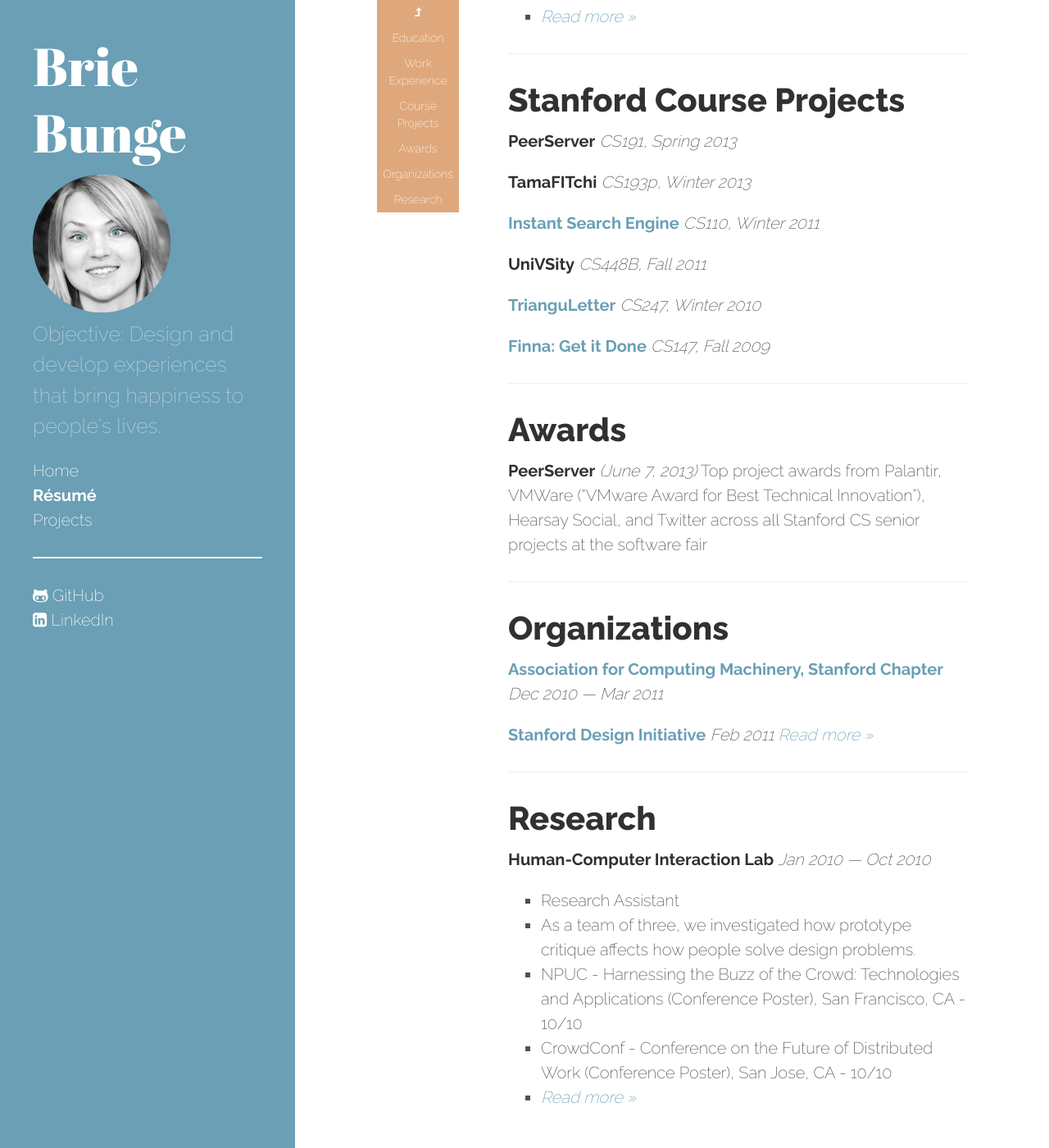
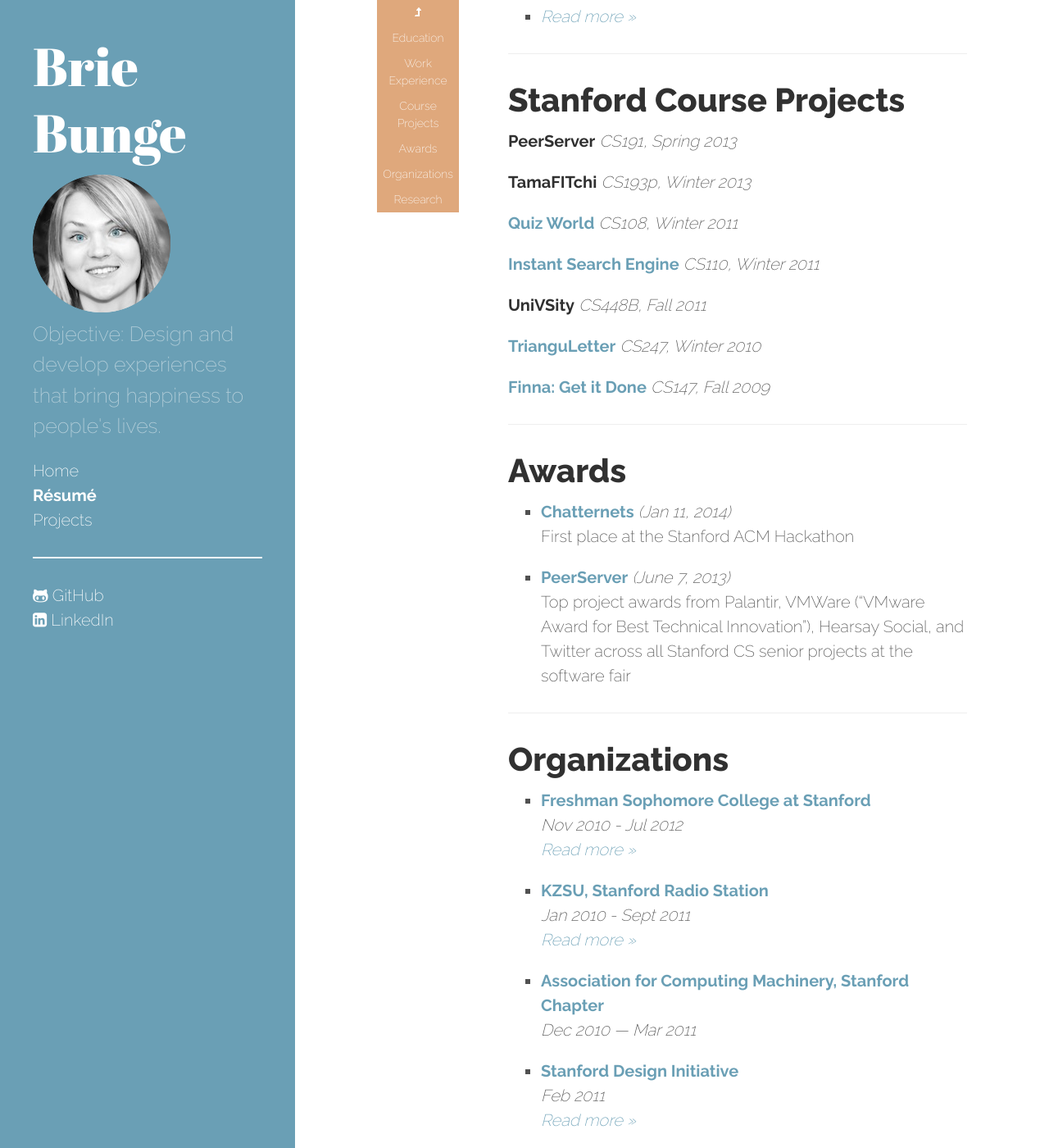
Before and after one commit to brieb/brieb.github.io, a Jekyll site: the page built from resume.md, in a window 1280 px wide and 1400 px high, scrolled down 3209 px. Shown: the whole window at 82% size. Built offline with Jekyll 4.4.1, drawn with Linux system fonts in a browser that asks for light colours; nearby versions of some CDN libraries; Markdown is read by kramdown in place of the engine named in the settings.

Commit message:
fixed resume links

```diff
--- a/resume.md
+++ b/resume.md
@@ -46,7 +46,7 @@
 
 - Web Engineer
 - Designed and developed an internal website to aid the customer support team, a restaurant menu management interface, and the member website. Emphasis on object-oriented JS and maintainable code.
-- _[Read more &raquo;](/clinkle-internship-summer-2012)_
+- _[Read more &raquo;](/portfolio/2012/06/25/mobile-payments/)_
 
 
 ## [Piazza](https://piazza.com/) _Winter 2012_
@@ -54,7 +54,7 @@
 
 - Engineer
 - Designed and developed the course homepage feature. Learned Amazon S3, Backbone.js, and Twitter Bootstrap to quickly launch the initial version. Iterated based on user feedback and analytics.
-- _[Read more &raquo;](/piazza-internship-winter-2012)_
+- _[Read more &raquo;](/portfolio/2012/04/01/piazza/)_
 
 
 ## [Facebook](http://www.facebook.com/) _Summer 2011_
@@ -77,7 +77,7 @@
 
 - Consumer Experience Intern
 - Learned CakePHP, jQuery, and visual design while designing a checklist used for communication between team leads and the Consumer Experience Team before launching projects. Learned the Wordpress database structure and a PHP PDF library in three weeks to build a weekly report generator, saving the team hours every week. Built an internal visual HTML DIFF viewer for AOL Mail team.
-- _[Read more &raquo;](/aol-consumer-experience-winter-2011)_
+- _[Read more &raquo;](/portfolio/2011/01/01/aol/)_
 
 
 ---
@@ -88,28 +88,45 @@
 
 __TamaFITchi__ _CS193p, Winter 2013_
 
-__[Instant Search Engine](/cs110-assignment-instant-search-engine-winter-2011)__ _CS110, Winter 2011_
+__[Quiz World](/portfolio/2011/03/01/quiz-world/)__ _CS108, Winter 2011_
+
+__[Instant Search Engine](/portfolio/2011/03/01/cs110/)__ _CS110, Winter 2011_
 
 __UniVSity__ _CS448B, Fall 2011_
 
-__[TrianguLetter](/cs247-project-trianguletter-winter-2010)__ _CS247, Winter 2010_
+__[TrianguLetter](/portfolio/2010/03/01/cs247/)__ _CS247, Winter 2010_
 
-__[Finna: Get it Done](/cs147-project-finna-fall-2009)__ _CS147, Fall 2009_
+__[Finna: Get it Done](/portfolio/2009/10/01/cs147/)__ _CS147, Fall 2009_
 
 
 ---
 
 <h1 id="awards">Awards</h1>
 
-__PeerServer__ _(June 7, 2013)_ Top project awards from Palantir, VMWare ("VMware Award for Best Technical Innovation"), Hearsay Social, and Twitter across all Stanford CS senior projects at the software fair
+- __[Chatternets](https://github.com/ChatterNets/chatternets)__ _(Jan 11, 2014)_
+First place at the Stanford ACM Hackathon
+
+- __[PeerServer](https://github.com/PeerServer/peer-server)__ _(June 7, 2013)_
+Top project awards from Palantir, VMWare ("VMware Award for Best Technical Innovation"), Hearsay Social, and Twitter across all Stanford CS senior projects at the software fair
 
 ---
 
 <h1 id="org">Organizations</h1>
 
-__[Association for Computing Machinery, Stanford Chapter](http://stanfordacm.com/)__ _Dec 2010 — Mar 2011_
+- __[Freshman Sophomore College at Stanford](http://frosoco.stanford.edu/)__
+_Nov 2010 - Jul 2012_
+_[Read more &raquo;](/portfolio/2010/09/01/frosoco/)_
 
-__[Stanford Design Initiative](http://designinitiative.stanford.edu/)__ _Feb 2011_ _[Read more &raquo;](/stanford-design-initiative-feb-2011)_
+- __[KZSU, Stanford Radio Station](http://kzsu.stanford.edu/)__
+_Jan 2010 - Sept 2011_
+_[Read more &raquo;](/portfolio/2011/09/01/kzsu/)_
+
+- __[Association for Computing Machinery, Stanford Chapter](http://stanfordacm.com/)__
+_Dec 2010 — Mar 2011_
+
+- __[Stanford Design Initiative](http://designinitiative.stanford.edu/)__
+_Feb 2011_
+_[Read more &raquo;](/portfolio/2011/02/18/design-initiative/)_
 
 
 ---
@@ -122,4 +139,4 @@
 - As a team of three, we investigated how prototype critique affects how people solve design problems.
 - NPUC - Harnessing the Buzz of the Crowd: Technologies and Applications (Conference Poster), San Francisco, CA - 10/10
 - CrowdConf - Conference on the Future of Distributed Work (Conference Poster), San Jose, CA - 10/10
-- _[Read more &raquo;](/stanford-hci-research-jan-2010-oct-2010)_
+- _[Read more &raquo;](/portfolio/2010/06/01/hci-research/)_
```
Also changed, not shown: _drafts/2012-02-06-whats-jekyll.md (renamed from blog/_posts/2012-02-06-whats-jekyll.md), _drafts/2012-02-07-example-content.md (renamed from blog/_posts/2012-02-07-example-content.md).
